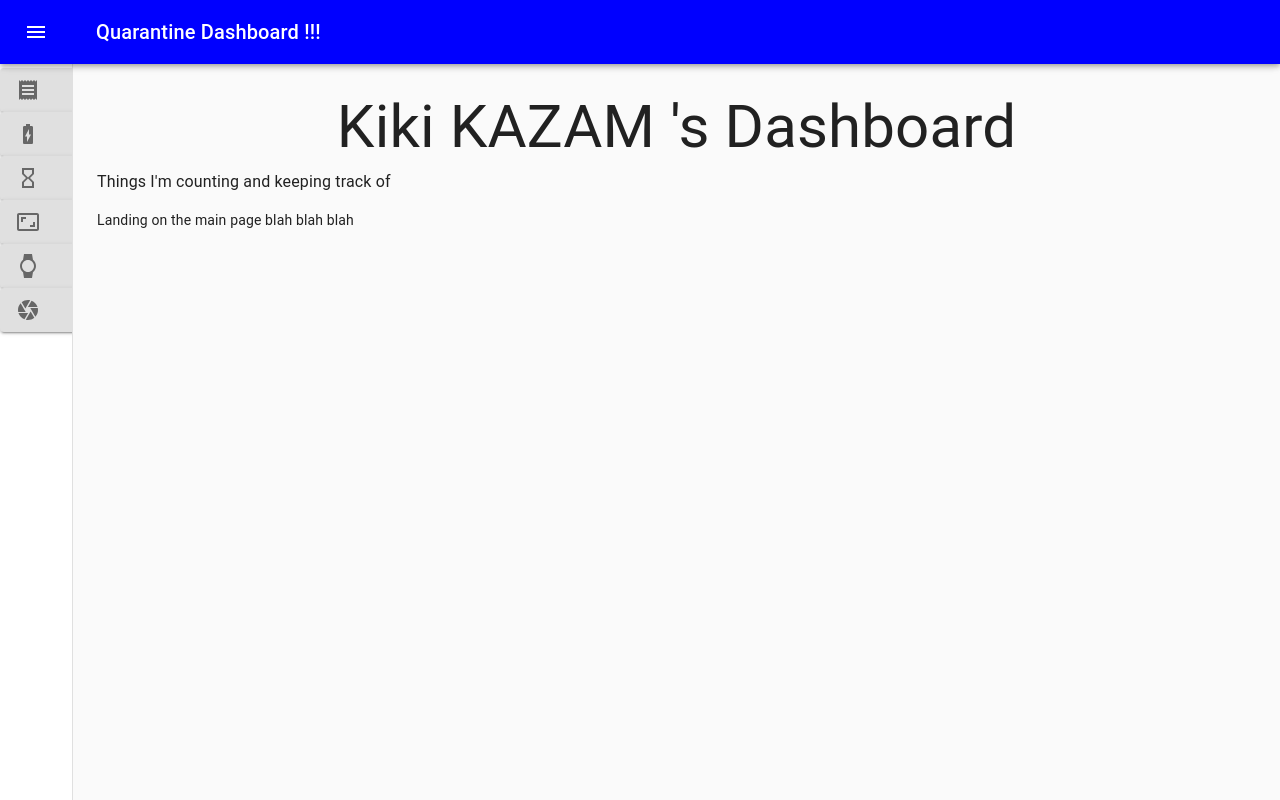
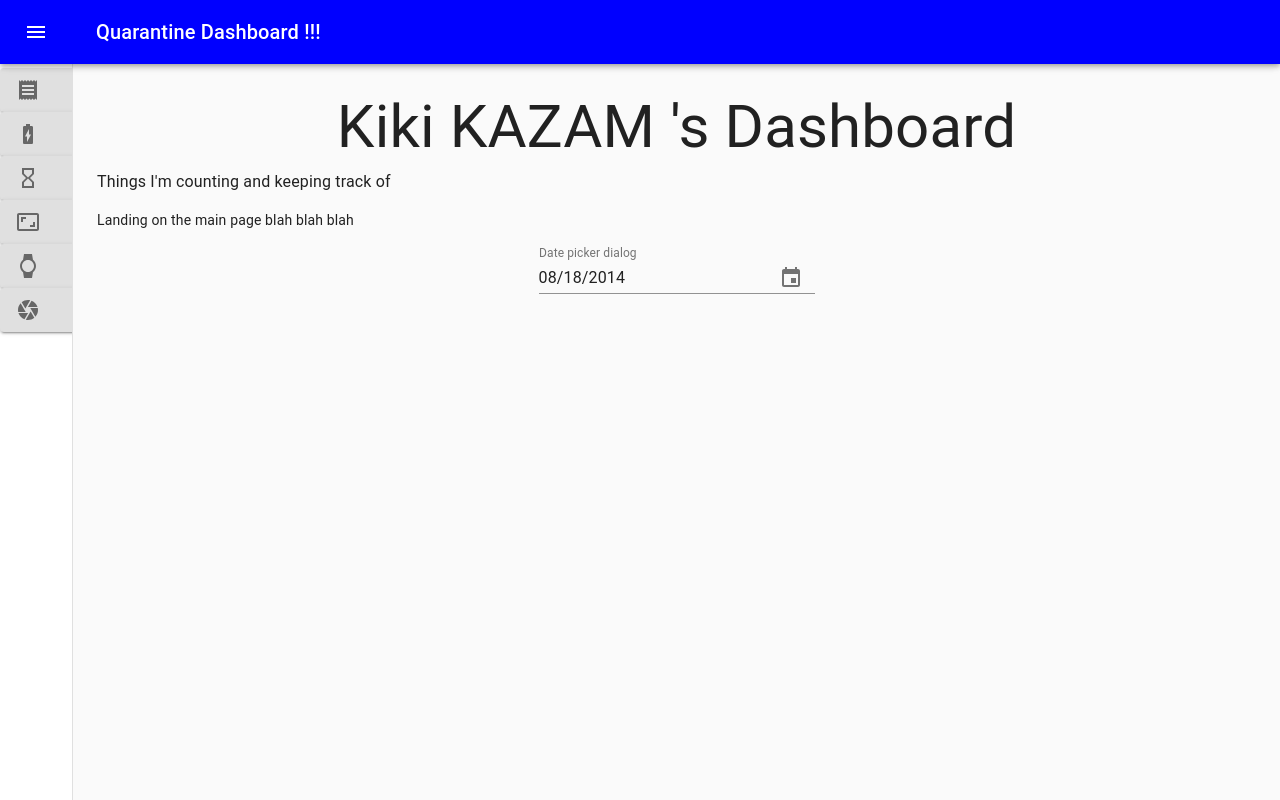
Before and after one commit to unachoza/Quarantine-Dashboard, a React (Create React App) app: page / in a window 1280 px wide. Built offline with nearby package versions, Linux system fonts and the light colour scheme.

Commit message:
adding calendar date picker

```diff
--- a/package.json
+++ b/package.json
@@ -3,12 +3,15 @@
   "version": "0.1.0",
   "private": true,
   "dependencies": {
+    "@date-io/date-fns": "^1.3.13",
     "@material-ui/core": "^4.11.0",
     "@material-ui/icons": "^4.9.1",
+    "@material-ui/pickers": "^3.2.10",
     "@material-ui/styles": "^4.10.0",
     "@testing-library/jest-dom": "^4.2.4",
     "@testing-library/react": "^9.5.0",
     "@testing-library/user-event": "^7.2.1",
+    "date-fns": "^2.14.0",
     "install": "^0.13.0",
     "node-sass": "^4.14.1",
     "npm": "^6.14.5",
--- a/src/Components/Calendar/Calendar.component.js
+++ b/src/Components/Calendar/Calendar.component.js
@@ -1,11 +1,32 @@
+import 'date-fns';
 import React from 'react';
+import Grid from '@material-ui/core/Grid';
+import DateFnsUtils from '@date-io/date-fns';
+import { MuiPickersUtilsProvider, KeyboardTimePicker, KeyboardDatePicker } from '@material-ui/pickers';
 
-const Calendar = () => {
+export default function DatePicker() {
+  // The first commit of Material-UI
+  const [selectedDate, setSelectedDate] = React.useState(new Date('2014-08-18T21:11:54'));
+
+  const handleDateChange = (date) => {
+    setSelectedDate(date);
+  };
+
   return (
-    <div className="Calendar__container">
-      Calendar
-    </div>
+    <MuiPickersUtilsProvider utils={DateFnsUtils}>
+      <Grid container justify="space-around">
+        <KeyboardDatePicker
+          margin="normal"
+          id="date-picker-dialog"
+          label="Date picker dialog"
+          format="MM/dd/yyyy"
+          value={selectedDate}
+          onChange={handleDateChange}
+          KeyboardButtonProps={{
+            'aria-label': 'change date',
+          }}
+        />
+      </Grid>
+    </MuiPickersUtilsProvider>
   );
-};
-
-export default Calendar;
+}
--- a/src/Components/TodoList/Layout.component.js
+++ b/src/Components/TodoList/Layout.component.js
@@ -1,5 +1,5 @@
 import React, { memo, useState } from 'react';
-import { AppBar, Toolbar, Typography, Paper } from '@material-ui/core';
+import { AppBar, Toolbar, Typography, Paper, TextField } from '@material-ui/core';
 
 const Layout = memo((props) => {
   const [title, setTitle] = useState('Create a List');
@@ -15,6 +15,13 @@ const Layout = memo((props) => {
       <AppBar color="primary" position="static" style={{ height: 64 }}>
         <Toolbar style={{ height: 64 }}>
           <Typography color="inherit" onClick={titleList}>
+            <TextField
+              disableUnderline={true}
+              placeholder="a List"
+              value={props.inputValue}
+              onChange={props.onInputChange}
+              onKeyPress={props.onInputKeyPress}
+            />
             {title}
           </Typography>
         </Toolbar>
--- a/src/Pages/Main/Main.page.js
+++ b/src/Pages/Main/Main.page.js
@@ -3,6 +3,7 @@ import { makeStyles, useTheme } from '@material-ui/core/styles';
 import Typography from '@material-ui/core/Typography';
 import 'Pages/UserDashboard/UserDashboard.styles.css';
 import { USER } from 'Constants/User.js';
+import DatePicker from 'Components/Calendar/Calendar.component';
 
 const useStyles = makeStyles((theme) => ({
   content: {
@@ -19,6 +20,7 @@ const Main = () => {
       <div className={classes.toolbar} />
       <Typography paragraph>Things I'm counting and keeping track of</Typography>
       Landing on the main page blah blah blah
+      <DatePicker />
     </div>
   );
 };
```
Also changed, not shown: src/Components/AutoCounter/AutoCounter.component.js (+12 -3 lines), 1 other file (tests, documents, lock files or other folders).
